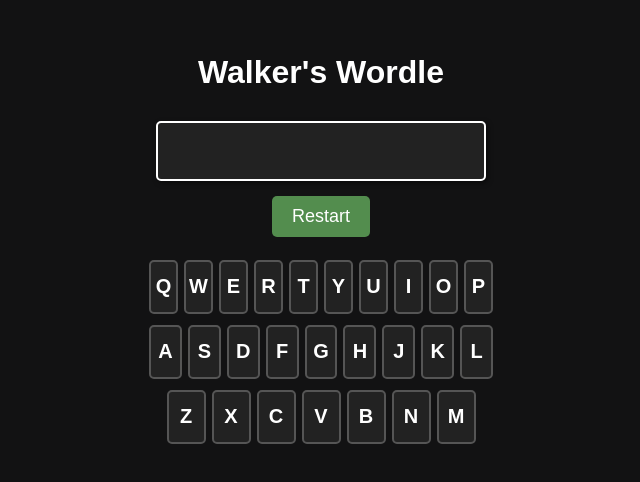
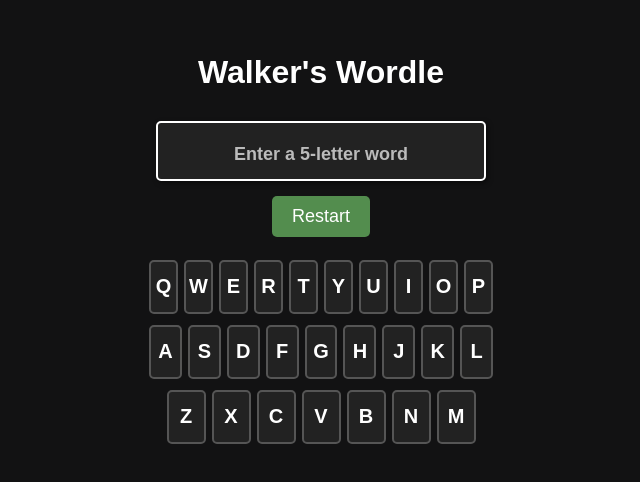
Before and after one commit to WalkerHTodd/wordle-clone, a plain HTML site: page index.html in a window 1280 px wide. Shown: the part 158-640 px from the top of the page, without its empty margins (319-959 px from the left). Drawn offline with nearby package versions, Linux system fonts and the light colour scheme.

Commit message:
Saved between sessions/Placeholder in text box working TODO - Fix issue when spamming words cant go back to top

```diff
--- a/index.html
+++ b/index.html
@@ -11,7 +11,7 @@
 
     <div id="board"></div>
 
-    <input type="text" id="guess" maxlength="5" placeholder="">
+    <input type="text" id="guess" maxlength="5" placeholder="Enter a 5-letter word">
 
     <button id="restart">Restart</button>
 
```
